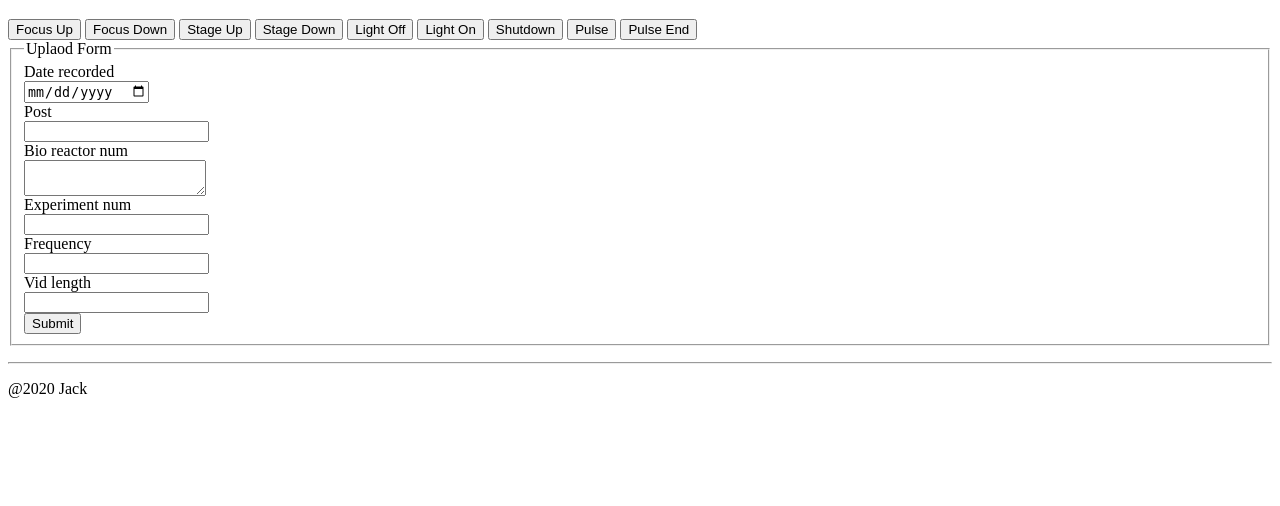
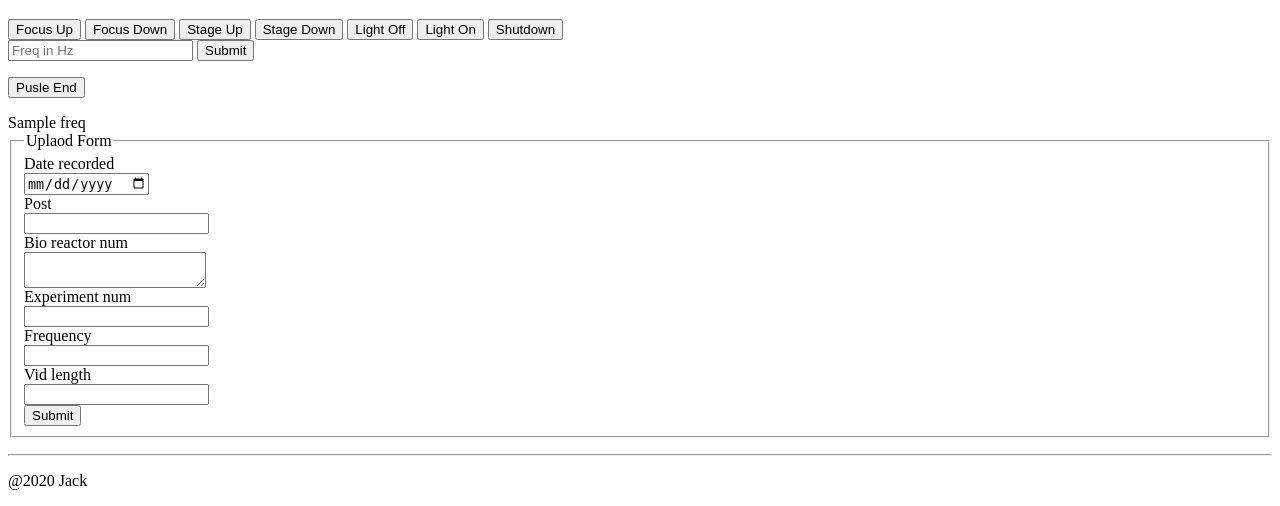
Before and after one commit to teammurphy/Multi_Tissue_Recording, a Python web app: template flask/templates/index.html in a window 1280 px wide. Shown: the part 532-1038 px from the top of the page. Before the commit the page ends 930 px from the top, so only its background shows below. Run offline with Jinja, Linux system fonts and the light colour scheme; the template is opened without the code that fills it: most values are stand-ins (such as "Sample title", 1, 10 or a date in 2020); form fields are guessed from the names that the template uses.

Commit message:
shows curr freq
print freq


render instead of redirect


updates when stopped


test


test2


test3


test4

```diff
--- a/flask/motor.py
+++ b/flask/motor.py
@@ -45,6 +45,7 @@ def light(on):
 def pulse(frequency):
 	period = 1/frequency
 	zero_v_time = period - 2*pulse_dur
+	print(zero_v_time)
 	thread = threading.current_thread()
 	while getattr(thread, 'continues', True):
 		print('Running')
--- a/flask/templates/index.html
+++ b/flask/templates/index.html
@@ -35,9 +35,14 @@
   <button type="button" id="lightoff" value="/lightoff">Light Off</button>
   <button type="button" id="lighton" value="/lighton">Light On</button>
   <button type="button" id="shutdown" value="/shutdown">Shutdown</button>
-  <button type="button" id="pulse" value="/pulse">Pulse</button>
-  <button type="button" id="pulse_end" value="/pulse_end">Pulse End</button>
-
+  <form method="post" action="/pulse">
+    <input type="text" name="freq" placeholder="Freq in Hz"/>
+    <input type="submit" value="Submit"/>
+  </form>
+  <form method="post" action="/pulse_end">
+    <input type="submit" value="Pusle End"/>
+  </form>
+  {{ freq }}
   <form method=post action="" enctype="multipart/form-data">
     <fieldset>
 
```
Also changed, not shown: flask/app.py (+8 -6 lines).
